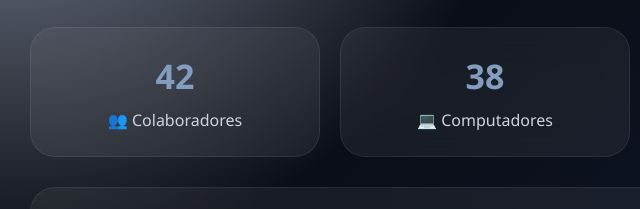
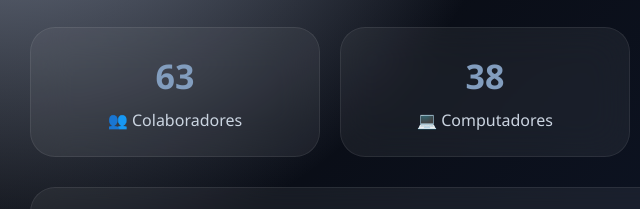
Before and after one commit to marcosemidio22-max/Filiais, a plain HTML site: page Campinas.html in a window 1280 px wide. Shown: the part 264-473 px from the top of the page, 0-640 px from the left. Drawn offline with Linux system fonts and the light colour scheme.

Commit message:
Add files via upload

```diff
--- a/Campinas.html
+++ b/Campinas.html
@@ -255,7 +255,7 @@
     <div class="kpi-container">
 
         <div class="kpi">
-            <h2>42</h2>
+            <h2>63</h2>
             <p>👥 Colaboradores</p>
         </div>
 
```
